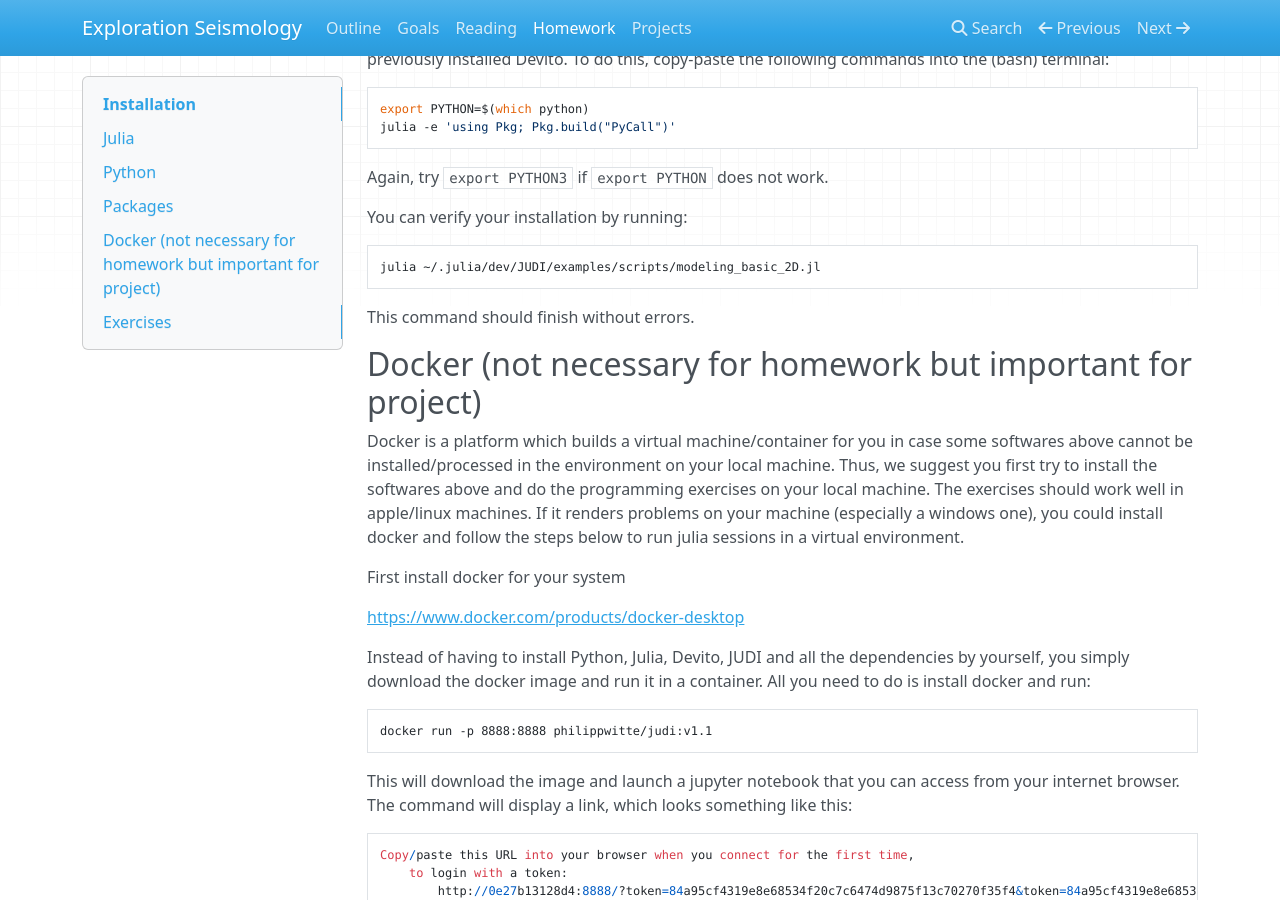
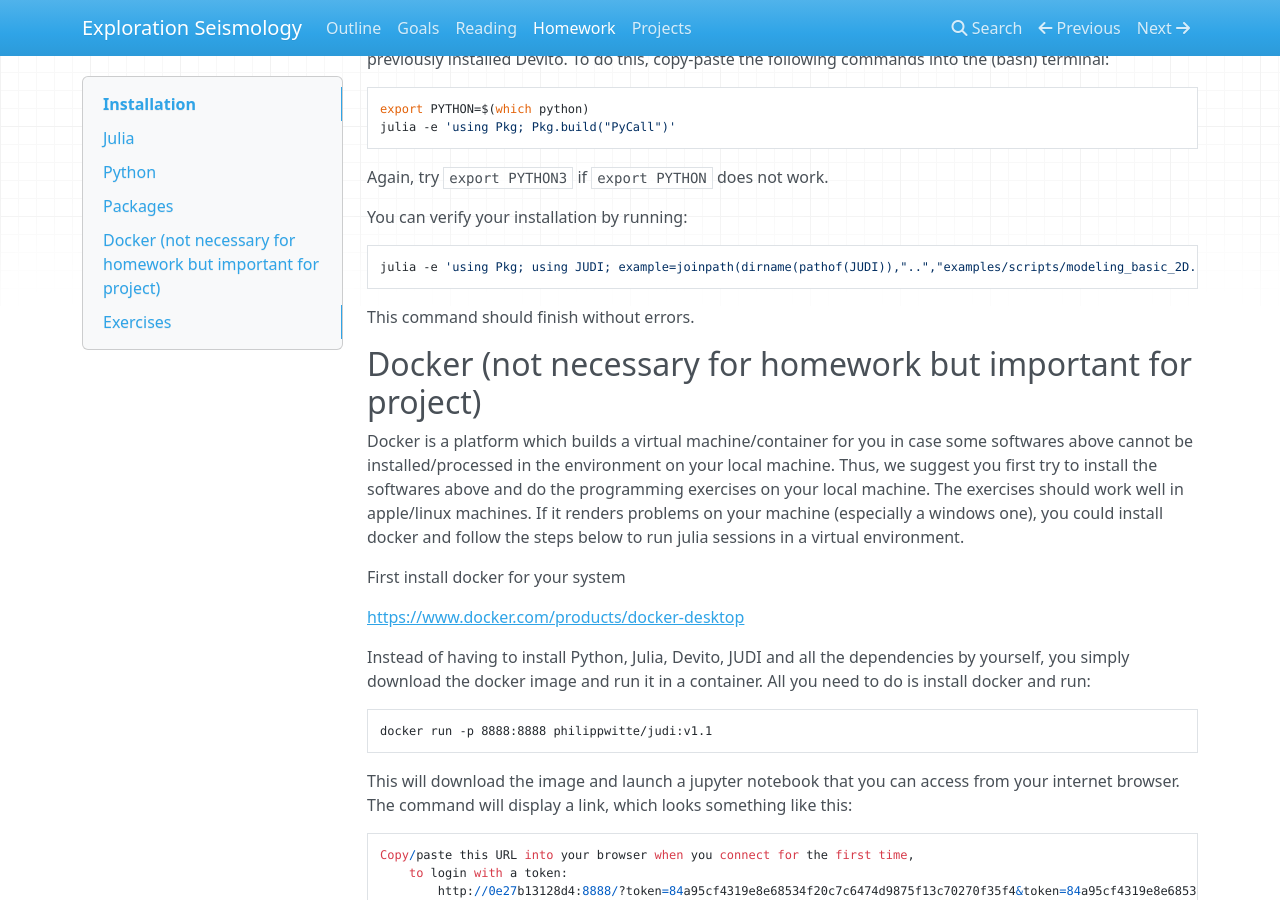
Before and after one commit to flexie/eas-4803-8803-ccs, an MkDocs documentation site: the page built from docs/homework.md, in a window 1280 px wide and 900 px high, scrolled down 1085 px. Built offline with MkDocs 1.6.1, drawn with Linux system fonts in a browser that asks for light colours; nearby versions of some CDN libraries; old or Windows-style settings are respelled for this version of MkDocs.

Commit message:
update verification of JUDI installation

````diff
--- a/docs/homework.md
+++ b/docs/homework.md
@@ -60,7 +60,7 @@ Again, try `export PYTHON3` if `export PYTHON` does not work.
 You can verify your installation by running:
 
 ```bash
-julia ~/.julia/dev/JUDI/examples/scripts/modeling_basic_2D.jl
+julia -e 'using Pkg; using JUDI; example=joinpath(dirname(pathof(JUDI)),"..","examples/scripts/modeling_basic_2D.jl");include(example);'
 ```
 
 This command should finish without errors.
````
